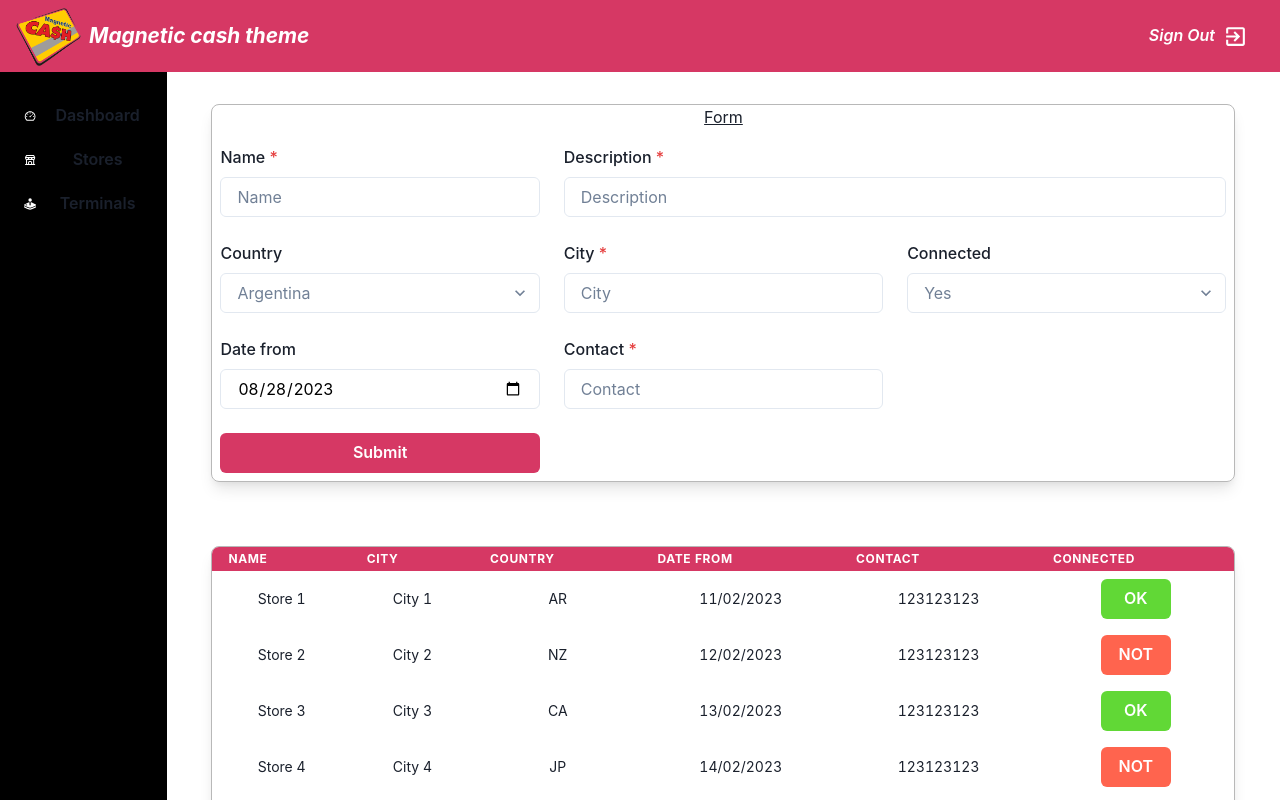
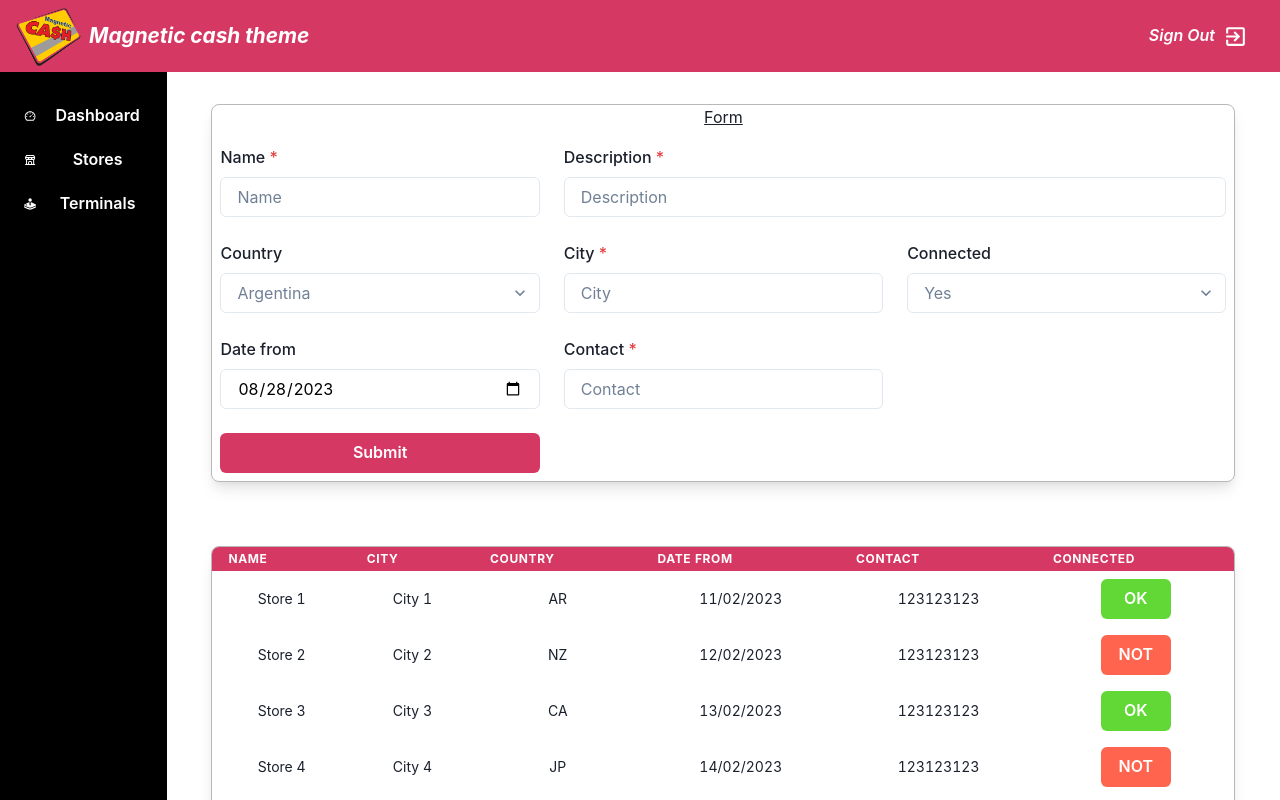
Before and after one commit to EliasLeguizamon123/responsive-module, a React (Vite) app: page / in a window 1280 px wide. Shown: the top 800 px of the page. Built offline with nearby package versions, Linux system fonts and the light colour scheme.

Commit message:
fix sidebar color

```diff
--- a/src/components/SidebarButton.tsx
+++ b/src/components/SidebarButton.tsx
@@ -86,7 +86,7 @@ export function SidebarButton(pathButtons: PathButton) {
                                     ): null}
 
                         <Box height={'100%'} width={'100%'}>
-                            <Text>{pathButtons.name}</Text>
+                            <Text color="white">{pathButtons.name}</Text>
                         </Box>
                     </Flex>
                 </Button>
```
